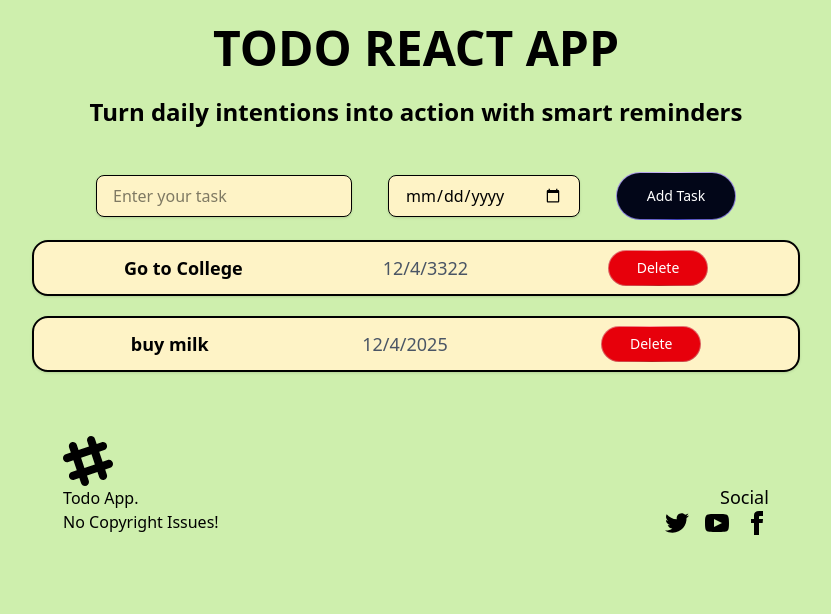
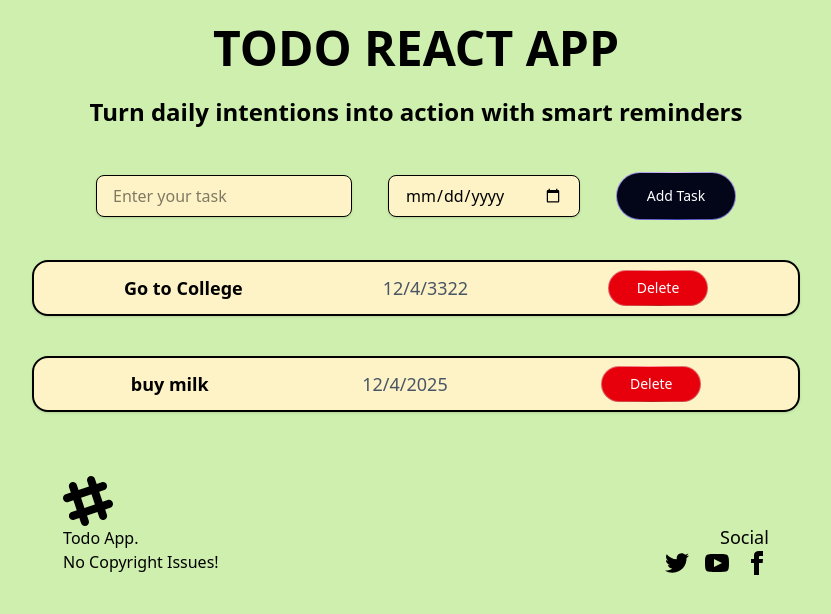
Before and after one commit to calvintakasi/Todo-App, a React (Vite) app: page / in a window 1280 px wide. Shown: the top 614 px of the page, without its empty margins (224-1055 px from the left). Built offline with nearby package versions, Linux system fonts and the light colour scheme.

Commit message:
Revert "added react"
This reverts commit c4dad60dc1fe071b312cde5f882a7c3acaeb0aea.

```diff
--- a/src/components/TodoItems.jsx
+++ b/src/components/TodoItems.jsx
@@ -2,7 +2,7 @@ function TodoItems({ todoName, todoDate }) {
   return (
     <>
       <div className="flex justify-center">
-        <div className=" bg-amber-100 card card-side bg-base-100 shadow-sm flex w-3xl h-14 mt-5 mb  border-2 justify-around p-5 rounded-2xl text-lg items-center">
+        <div className=" bg-amber-100 card card-side bg-base-100 shadow-sm flex w-3xl h-14 mt-10 mb  border-2 justify-around p-5 rounded-2xl text-lg items-center">
           <div className="name font-semibold">{todoName}</div>
           <div className="date text-gray-600">{todoDate}</div>
           <button className="relative inline-flex w-25 h-9 overflow-hidden rounded-full p-[1px] focus:outline-none focus:ring-2 focus:ring-red-400 focus:ring-offset-2 focus:ring-offset-slate-50">
```
